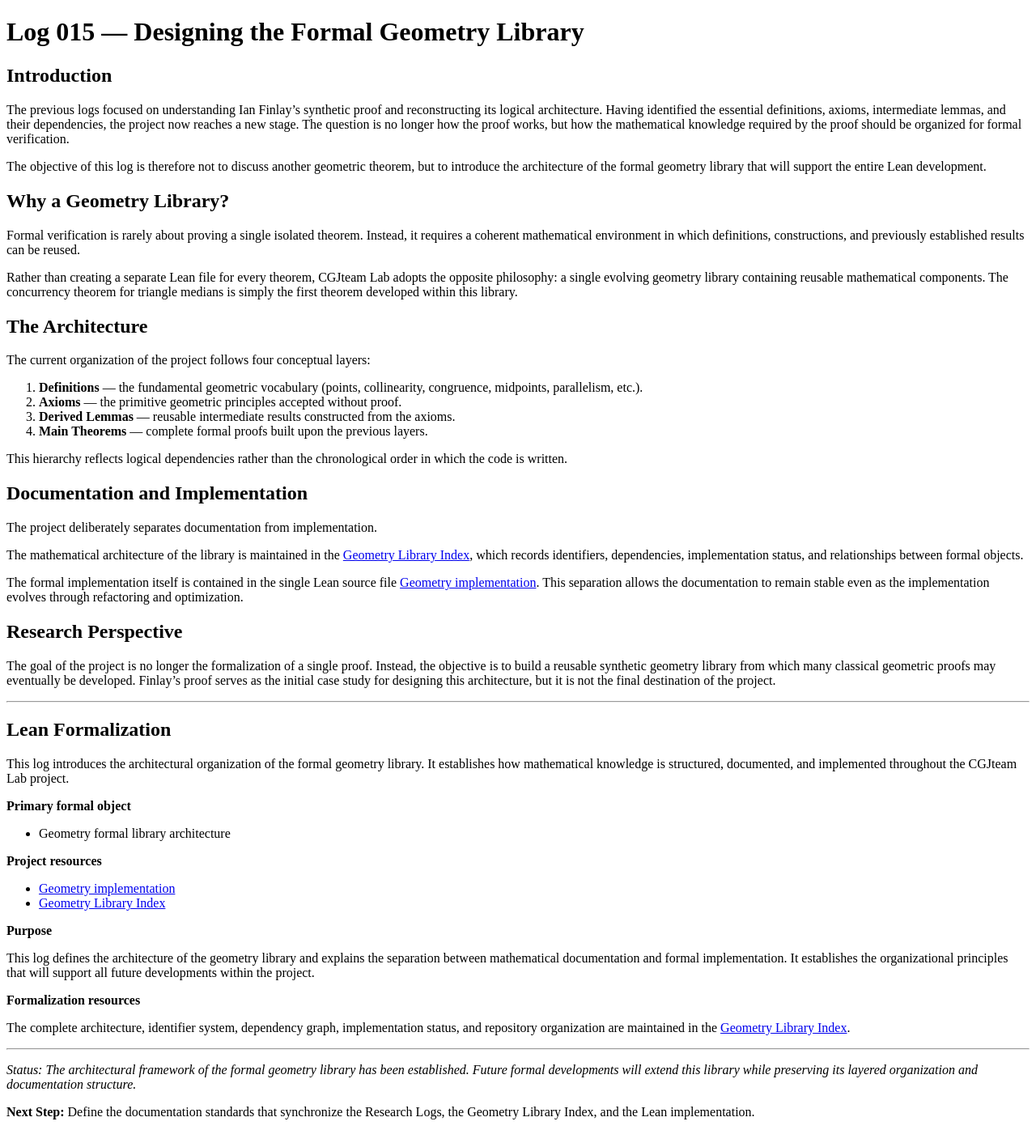
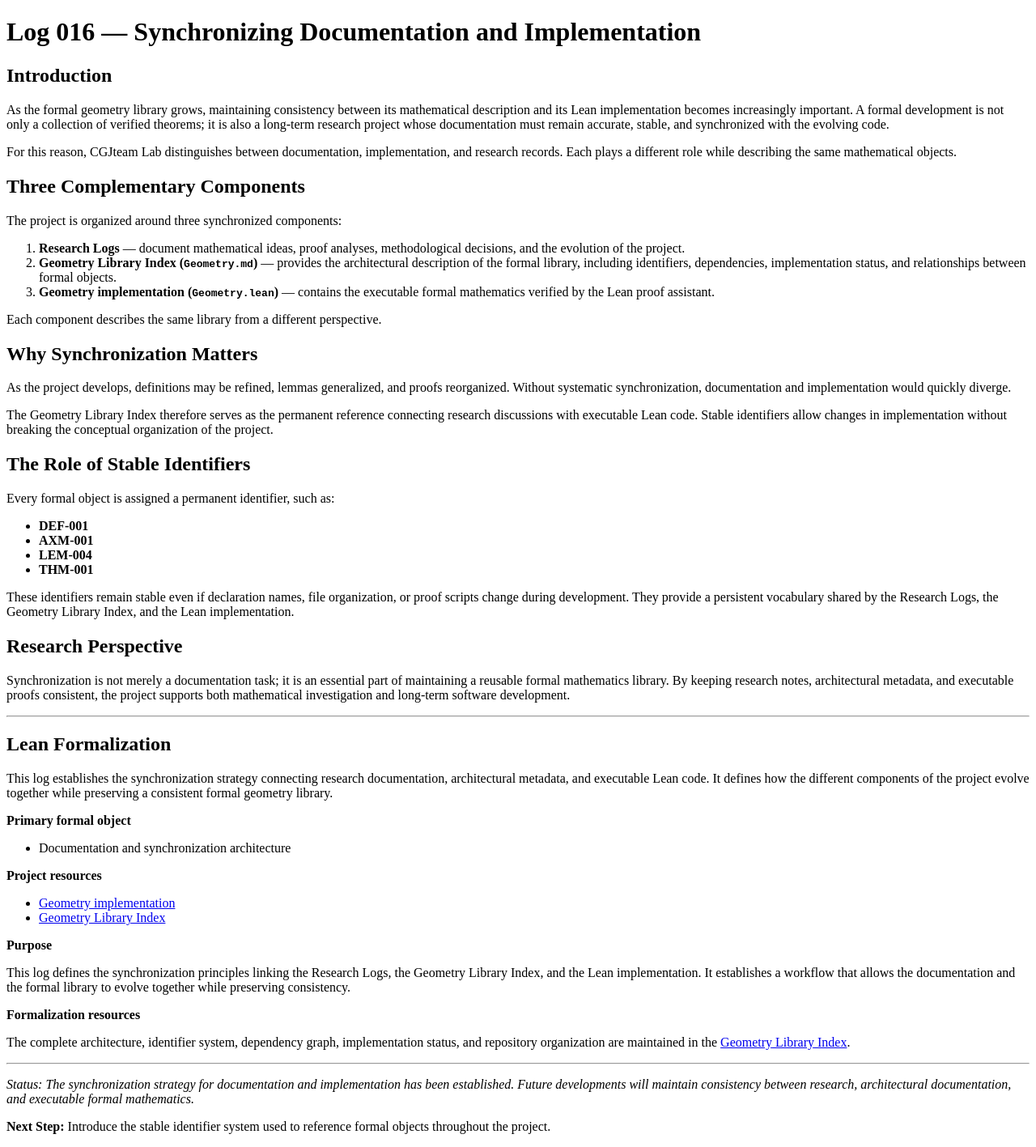
Before and after one commit to cgjteam/cgjteam.github.io, a Jekyll site: the page built from log-016.md, in a window 1280 px wide. Shown: the whole page at 81% size. Built offline with Jekyll 4.4.1, drawn with Linux system fonts in a browser that asks for light colours; comment, search, counter and statistics services are not loaded; our own code applies the rules of GitHub Pages for plain Markdown files.

Commit message:
Update log-016.md

```diff
--- a/log-016.md
+++ b/log-016.md
@@ -2,52 +2,54 @@
 layout: default
 ---
 
-# Log 015 — Designing the Formal Geometry Library
+# Log 016 — Synchronizing Documentation and Implementation
 
 ## Introduction
 
-The previous logs focused on understanding Ian Finlay's synthetic proof and reconstructing its logical architecture. Having identified the essential definitions, axioms, intermediate lemmas, and their dependencies, the project now reaches a new stage. The question is no longer how the proof works, but how the mathematical knowledge required by the proof should be organized for formal verification.
+As the formal geometry library grows, maintaining consistency between its mathematical description and its Lean implementation becomes increasingly important. A formal development is not only a collection of verified theorems; it is also a long-term research project whose documentation must remain accurate, stable, and synchronized with the evolving code.
 
-The objective of this log is therefore not to discuss another geometric theorem, but to introduce the architecture of the formal geometry library that will support the entire Lean development.
+For this reason, CGJteam Lab distinguishes between documentation, implementation, and research records. Each plays a different role while describing the same mathematical objects.
 
-## Why a Geometry Library?
+## Three Complementary Components
 
-Formal verification is rarely about proving a single isolated theorem. Instead, it requires a coherent mathematical environment in which definitions, constructions, and previously established results can be reused.
+The project is organized around three synchronized components:
 
-Rather than creating a separate Lean file for every theorem, CGJteam Lab adopts the opposite philosophy: a single evolving geometry library containing reusable mathematical components. The concurrency theorem for triangle medians is simply the first theorem developed within this library.
+1. **Research Logs** — document mathematical ideas, proof analyses, methodological decisions, and the evolution of the project.
+2. **Geometry Library Index (`Geometry.md`)** — provides the architectural description of the formal library, including identifiers, dependencies, implementation status, and relationships between formal objects.
+3. **Geometry implementation (`Geometry.lean`)** — contains the executable formal mathematics verified by the Lean proof assistant.
 
-## The Architecture
+Each component describes the same library from a different perspective.
 
-The current organization of the project follows four conceptual layers:
+## Why Synchronization Matters
 
-1. **Definitions** — the fundamental geometric vocabulary (points, collinearity, congruence, midpoints, parallelism, etc.).
-2. **Axioms** — the primitive geometric principles accepted without proof.
-3. **Derived Lemmas** — reusable intermediate results constructed from the axioms.
-4. **Main Theorems** — complete formal proofs built upon the previous layers.
+As the project develops, definitions may be refined, lemmas generalized, and proofs reorganized. Without systematic synchronization, documentation and implementation would quickly diverge.
 
-This hierarchy reflects logical dependencies rather than the chronological order in which the code is written.
+The Geometry Library Index therefore serves as the permanent reference connecting research discussions with executable Lean code. Stable identifiers allow changes in implementation without breaking the conceptual organization of the project.
 
-## Documentation and Implementation
+## The Role of Stable Identifiers
 
-The project deliberately separates documentation from implementation.
+Every formal object is assigned a permanent identifier, such as:
 
-The mathematical architecture of the library is maintained in the [Geometry Library Index](./Geometry.md), which records identifiers, dependencies, implementation status, and relationships between formal objects.
+- **DEF-001**
+- **AXM-001**
+- **LEM-004**
+- **THM-001**
 
-The formal implementation itself is contained in the single Lean source file [Geometry implementation](./Geometry_lean.html). This separation allows the documentation to remain stable even as the implementation evolves through refactoring and optimization.
+These identifiers remain stable even if declaration names, file organization, or proof scripts change during development. They provide a persistent vocabulary shared by the Research Logs, the Geometry Library Index, and the Lean implementation.
 
 ## Research Perspective
 
-The goal of the project is no longer the formalization of a single proof. Instead, the objective is to build a reusable synthetic geometry library from which many classical geometric proofs may eventually be developed. Finlay's proof serves as the initial case study for designing this architecture, but it is not the final destination of the project.
+Synchronization is not merely a documentation task; it is an essential part of maintaining a reusable formal mathematics library. By keeping research notes, architectural metadata, and executable proofs consistent, the project supports both mathematical investigation and long-term software development.
 
 ---
 
 ## Lean Formalization
 
-This log introduces the architectural organization of the formal geometry library. It establishes how mathematical knowledge is structured, documented, and implemented throughout the CGJteam Lab project.
+This log establishes the synchronization strategy connecting research documentation, architectural metadata, and executable Lean code. It defines how the different components of the project evolve together while preserving a consistent formal geometry library.
 
 **Primary formal object**
 
-- Geometry formal library architecture
+- Documentation and synchronization architecture
 
 **Project resources**
 
@@ -56,7 +58,7 @@ This log introduces the architectural organization of the formal geometry librar
 
 **Purpose**
 
-This log defines the architecture of the geometry library and explains the separation between mathematical documentation and formal implementation. It establishes the organizational principles that will support all future developments within the project.
+This log defines the synchronization principles linking the Research Logs, the Geometry Library Index, and the Lean implementation. It establishes a workflow that allows the documentation and the formal library to evolve together while preserving consistency.
 
 **Formalization resources**
 
@@ -64,6 +66,6 @@ The complete architecture, identifier system, dependency graph, implementation s
 
 ---
 
-*Status: The architectural framework of the formal geometry library has been established. Future formal developments will extend this library while preserving its layered organization and documentation structure.*
+*Status: The synchronization strategy for documentation and implementation has been established. Future developments will maintain consistency between research, architectural documentation, and executable formal mathematics.*
 
-**Next Step:** Define the documentation standards that synchronize the Research Logs, the Geometry Library Index, and the Lean implementation.
+**Next Step:** Introduce the stable identifier system used to reference formal objects throughout the project.
```
